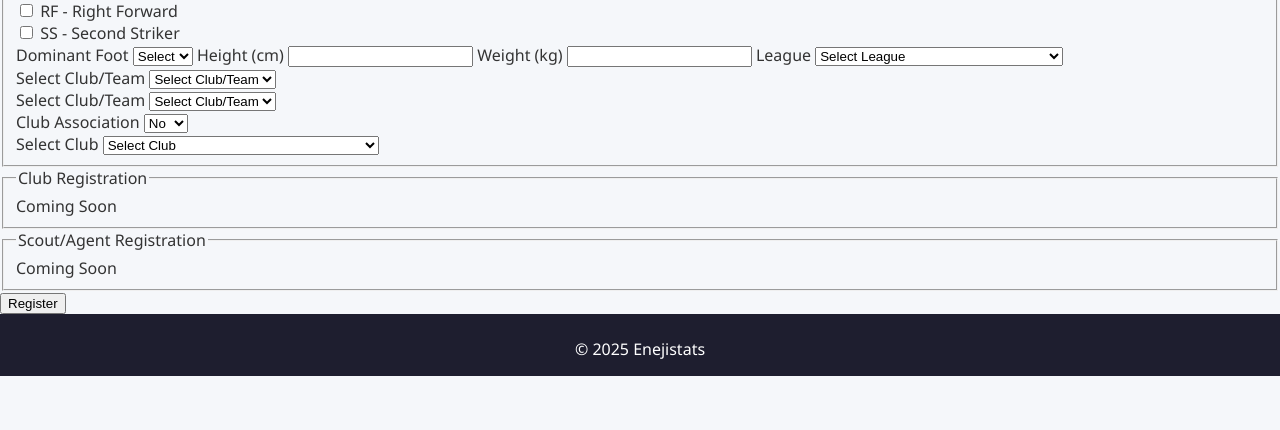
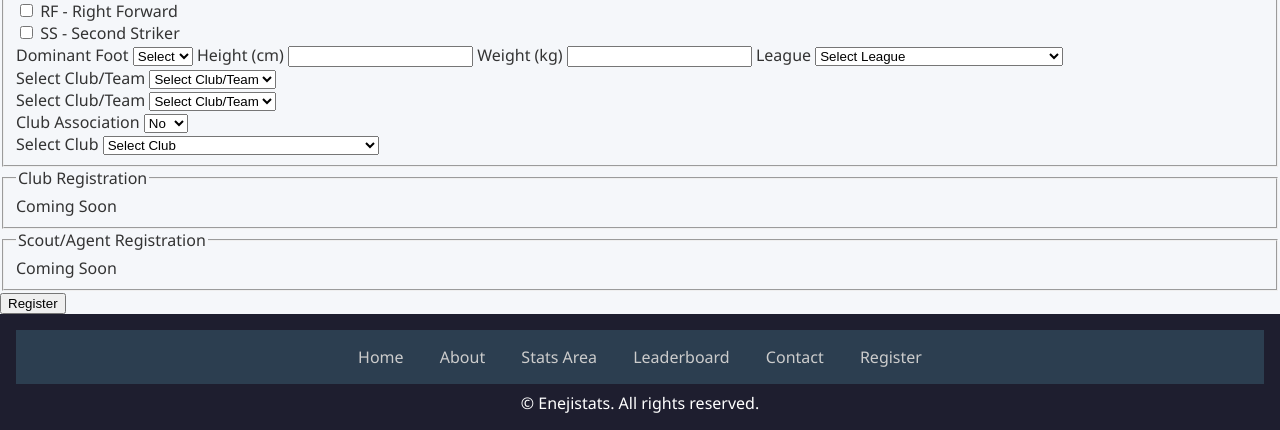
Before and after one commit to EnejiStats/Enejistats, a FastAPI app: page /register in a window 1280 px wide. Shown: the part 947-1377 px from the top of the page. Before the commit the page ends 1323 px from the top, so only its background shows below. Run offline with FastAPI, Linux system fonts and the light colour scheme.

Commit message:
Update register.html

```diff
--- a/backend/templates/register.html
+++ b/backend/templates/register.html
@@ -277,8 +277,17 @@
     <button type="submit">Register</button>
   </form>
 </main>
+<!-- ✅ Footer -->
 <footer>
-  <p>&copy; 2025 Enejistats</p>
+  <div class="links">
+    <a href="/">Home</a>
+    <a href="/about">About</a>
+    <a href="/stats">Stats Area</a>
+    <a href="/leaderboard">Leaderboard</a>
+    <a href="/contact">Contact</a>
+    <a href="/register">Register</a>
+  </div>
+  <p>&copy; <span id="year"></span> Enejistats. All rights reserved.</p>
 </footer>
 <script src="{{ url_for('static', path='/js/register.js') }}"></script>
 </body>
```
